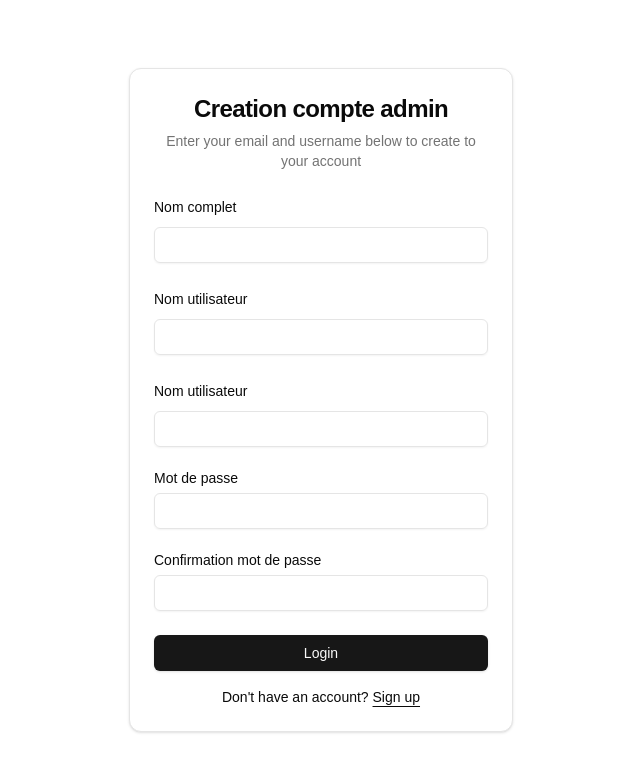
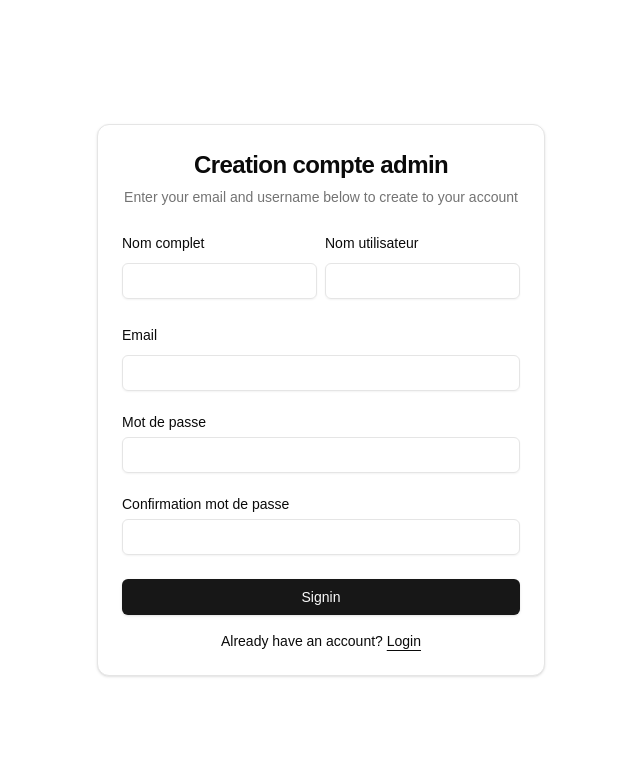
Before and after one commit to bienfaitshm/vente-pos, a Next.js app: page /auth/signin in a window 1280 px wide. Shown: the top 772 px of the page, without its empty margins (319-959 px from the left). Built offline with nearby package versions, Linux system fonts and the light colour scheme; what next-safe-action would draw is missing.

Commit message:
feat: change button for signin

```diff
--- a/src/app/auth/signin/page.tsx
+++ b/src/app/auth/signin/page.tsx
@@ -3,7 +3,7 @@ import { SigninClient } from "./signin-client";
 export default function Page() {
   return (
     <div className="flex min-h-svh w-full items-center justify-center p-6 md:p-10">
-      <div className="w-full max-w-sm">
+      <div className="w-full max-w-md">
         <SigninClient />
       </div>
     </div>
--- a/src/app/auth/signin/signin-client.tsx
+++ b/src/app/auth/signin/signin-client.tsx
@@ -18,7 +18,7 @@ export const SigninClient = () => {
   };
   return (
     <SigninForm onSubmit={handlerSubmit}>
-      <ButtonLoader loadingText="Login...">Login</ButtonLoader>
+      <ButtonLoader loadingText="Signin...">Signin</ButtonLoader>
     </SigninForm>
   );
 };
--- a/src/components/forms/login-form.tsx
+++ b/src/components/forms/login-form.tsx
@@ -76,7 +76,10 @@ export const LoginForm: React.FC<React.PropsWithChildren<LoginFormProps>> = ({
               </div>
               <div className="mt-4 text-center text-sm">
                 Don&apos;t have an account?{" "}
-                <Link href="#" className="underline underline-offset-4">
+                <Link
+                  href="/auth/signin"
+                  className="underline underline-offset-4"
+                >
                   Sign up
                 </Link>
               </div>
--- a/src/components/forms/signin-form.tsx
+++ b/src/components/forms/signin-form.tsx
@@ -53,6 +53,7 @@ export const SigninForm: React.FC<React.PropsWithChildren<SigninProps>> = ({
             <CardContent>
               <form>
                 <div className="flex flex-col gap-6">
+                  <div className="grid grid-cols-2 gap-2">
                     <FormField
                       control={form.control}
                       name="name"
@@ -79,14 +80,16 @@ export const SigninForm: React.FC<React.PropsWithChildren<SigninProps>> = ({
                         </FormItem>
                       )}
                     />
+                  </div>
+
                   <FormField
                     control={form.control}
                     name="email"
                     render={({ field }) => (
                       <FormItem>
-                        <FormLabel>Nom utilisateur</FormLabel>
+                        <FormLabel>Email</FormLabel>
                         <FormControl>
-                          <Input {...field} />
+                          <Input type="email" {...field} />
                         </FormControl>
                         <FormMessage />
                       </FormItem>
@@ -127,9 +130,12 @@ export const SigninForm: React.FC<React.PropsWithChildren<SigninProps>> = ({
                   {children}
                 </div>
                 <div className="mt-4 text-center text-sm">
-                  Don&apos;t have an account?{" "}
-                  <Link href="#" className="underline underline-offset-4">
-                    Sign up
+                  Already have an account?{" "}
+                  <Link
+                    href="/auth/login"
+                    className="underline underline-offset-4"
+                  >
+                    Login
                   </Link>
                 </div>
               </form>
```
Lines whose indentation alone changed are shown as unchanged.
